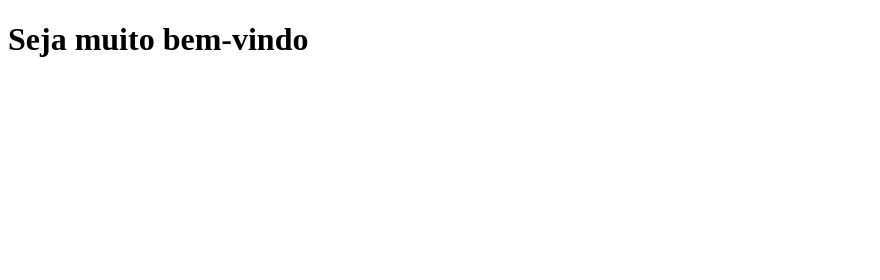
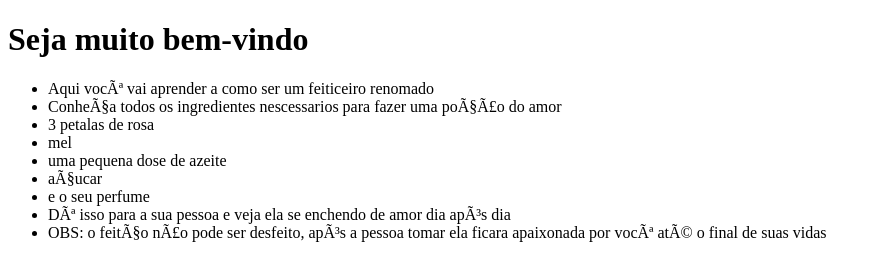
Before and after one commit to Giovanna-lima9/Giovanna-lima9.github.io, a plain HTML site: page index.html in a window 1280 px wide. Shown: the whole page, without its empty margins (0-880 px from the left). Drawn offline with Linux system fonts and the light colour scheme.

Commit message:
Update index.html

```diff
--- a/index.html
+++ b/index.html
@@ -5,6 +5,17 @@
     <meta charset="uft-8">
 </head>
 <body><h1>Seja muito bem-vindo</h1></body>
+<ul>
+    <li>Aqui você vai aprender a como ser um feiticeiro renomado </li>
+    <li>Conheça todos os ingredientes nescessarios para fazer uma poção do amor</li>
+    <li>3 petalas de rosa</li>
+    <li>mel</li>
+    <li>uma pequena dose de azeite </li>
+    <li>açucar</li>
+    <li>e o seu perfume</li>
+    <li>Dê isso para a sua pessoa e veja ela se enchendo de amor dia após dia</li>
+    <li>OBS: o feitço não pode ser desfeito, após a pessoa tomar ela ficara apaixonada por você até o final de suas vidas</li>
+</ul>
 <footer></footer>
 
 </html>
```
